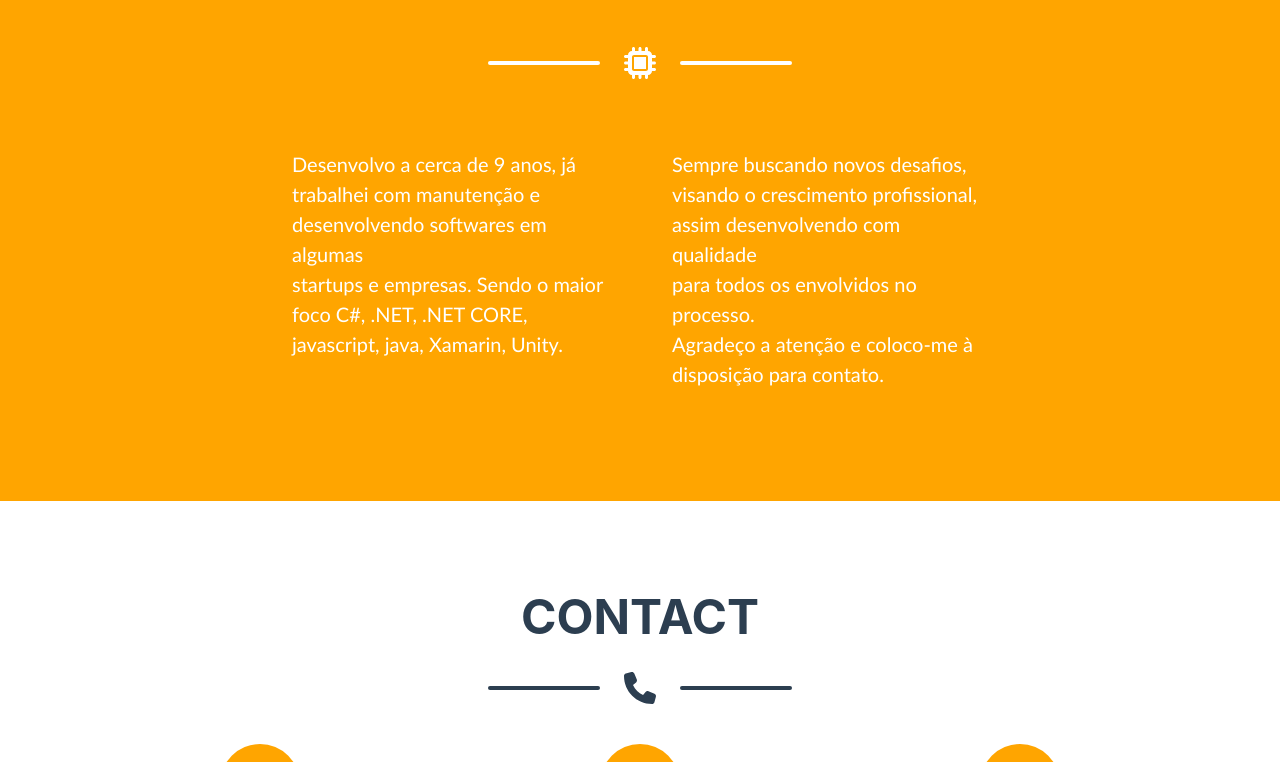
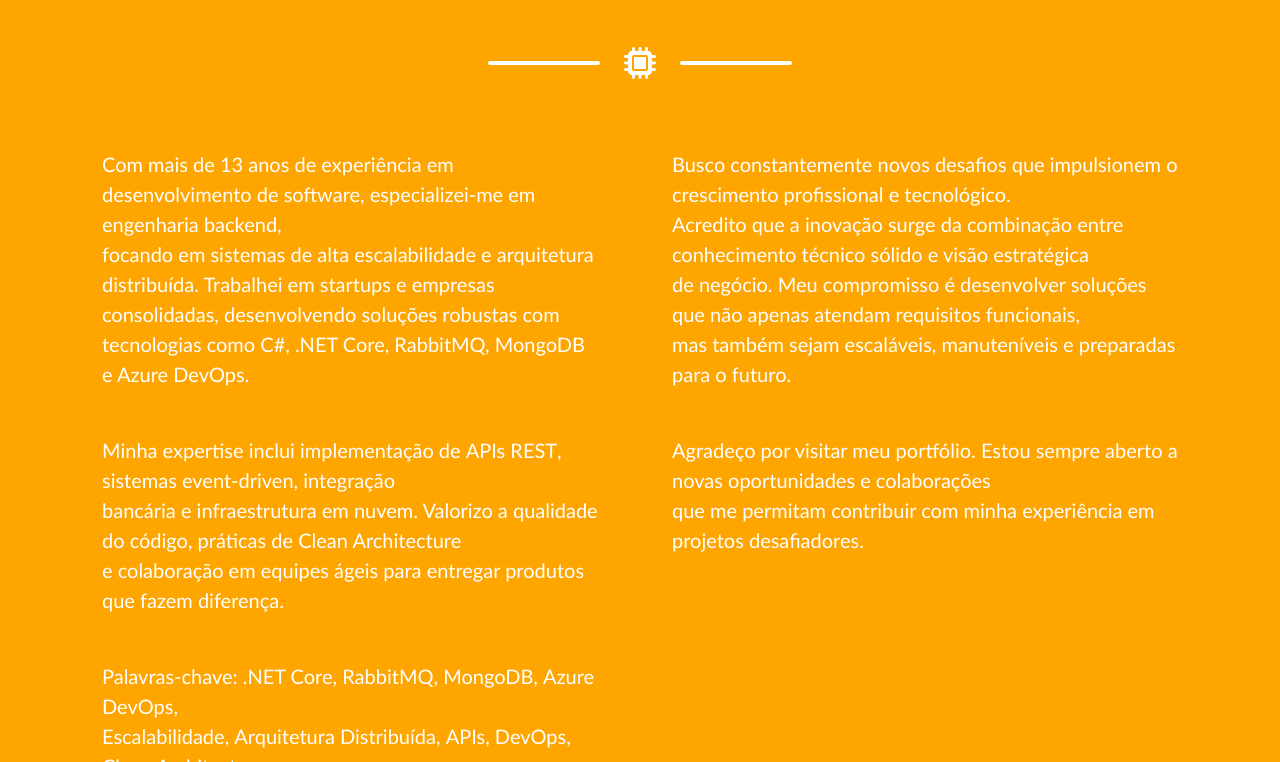
Before and after one commit to raysonn/Raysonn.github.io, a plain HTML site: page index.html in a window 1280 px wide. Shown: the part 2774-3536 px from the top of the page. Drawn offline with nearby package versions, Linux system fonts and the light colour scheme; a web font is replaced by a local one.

Commit message:
update about

```diff
--- a/html/sections/sabout.html
+++ b/html/sections/sabout.html
@@ -11,17 +11,33 @@
     </div>
     <!-- About Section Content-->
     <div class="row">
-        <div class="col-lg-4 ml-auto">
+        <div class="col-lg-6 ml-auto">
             <p class="pre-wrap lead">
-                Desenvolvo a cerca de 9 anos, já trabalhei com manutenção e desenvolvendo softwares em algumas
-                startups e empresas. Sendo o maior foco C#, .NET, .NET CORE, javascript, java, Xamarin, Unity.
+                Com mais de 13 anos de experiência em desenvolvimento de software, especializei-me em engenharia backend,
+                focando em sistemas de alta escalabilidade e arquitetura distribuída. Trabalhei em startups e empresas
+                consolidadas, desenvolvendo soluções robustas com tecnologias como C#, .NET Core, RabbitMQ, MongoDB
+                e Azure DevOps.
+            </p>
+            <p class="pre-wrap lead">
+                Minha expertise inclui implementação de <strong>APIs REST</strong>, sistemas <strong>event-driven</strong>, integração
+                bancária e infraestrutura em nuvem. Valorizo a qualidade do código, práticas de <strong>Clean Architecture</strong>
+                e colaboração em equipes ágeis para entregar produtos que fazem diferença.
+            </p>
+            <p class="pre-wrap lead">
+                <strong>Palavras-chave</strong>: <strong>.NET Core</strong>, <strong>RabbitMQ</strong>, <strong>MongoDB</strong>, <strong>Azure DevOps</strong>,
+                <strong>Escalabilidade</strong>, <strong>Arquitetura Distribuída</strong>, <strong>APIs</strong>, <strong>DevOps</strong>, <strong>Clean Architecture</strong>
             </p>
         </div>
-        <div class="col-lg-4 mr-auto">
+        <div class="col-lg-6 mr-auto">
             <p class="pre-wrap lead">
-                Sempre buscando novos desafios, visando o crescimento profissional, assim desenvolvendo com qualidade
-                para todos os envolvidos no processo.
-                Agradeço a atenção e coloco-me à disposição para contato.
+                Busco constantemente novos desafios que impulsionem o crescimento profissional e tecnológico.
+                Acredito que a inovação surge da combinação entre conhecimento técnico sólido e visão estratégica
+                de negócio. Meu compromisso é desenvolver soluções que não apenas atendam requisitos funcionais,
+                mas também sejam escaláveis, manuteníveis e preparadas para o futuro.
+            </p>
+            <p class="pre-wrap lead">
+                Agradeço por visitar meu portfólio. Estou sempre aberto a novas oportunidades e colaborações
+                que me permitam contribuir com minha experiência em projetos desafiadores.
             </p>
         </div>
     </div>
```
